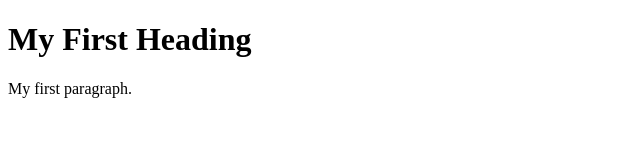
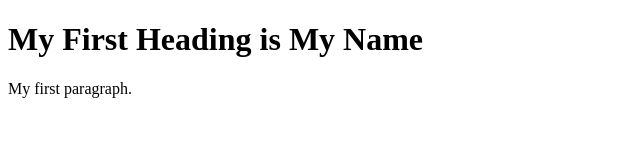
Before and after one commit to Pavithra846/samplerepo, a plain HTML site: page index.html in a window 1280 px wide. Shown: the whole page, without its empty margins (0-640 px from the left). Drawn offline with Linux system fonts and the light colour scheme.

Commit message:
fix : change heading

```diff
--- a/index.html
+++ b/index.html
@@ -2,7 +2,7 @@
 <html>
 <body>
 
-<h1>My First Heading</h1>
+<h1>My First Heading is My Name</h1>
 <p>My first paragraph.</p>
 
 </body>
```
